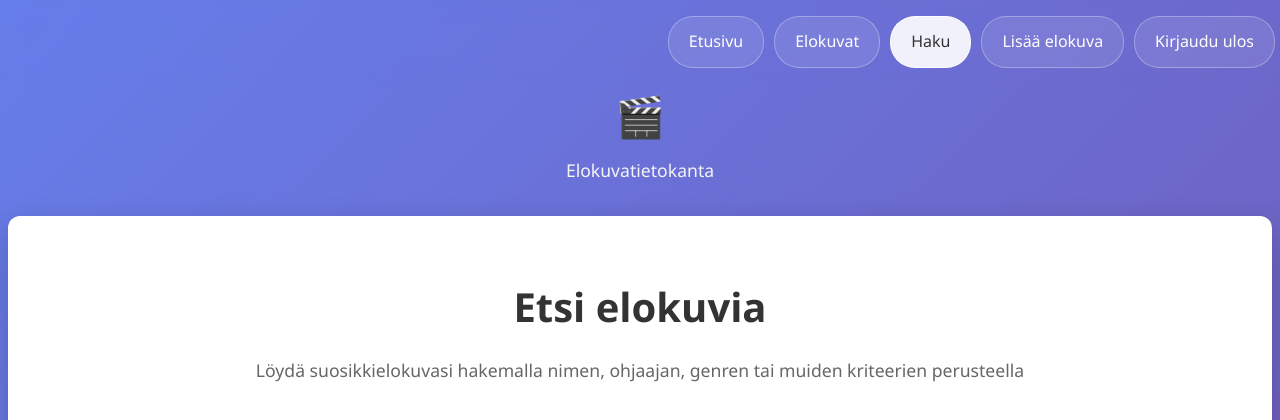
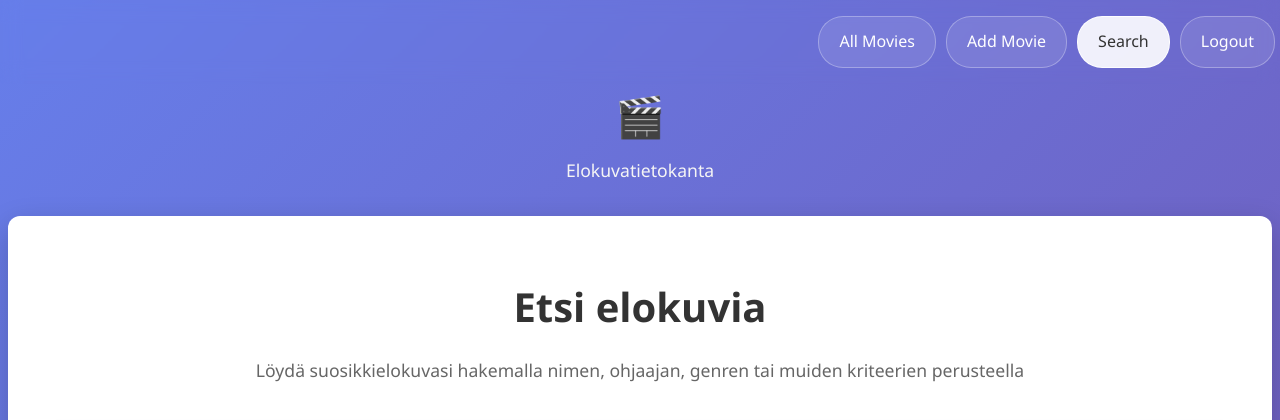
Before and after one commit to leevipun/elokuvakirja, a Flask app: page /search in a window 1280 px wide. Shown: the top 420 px of the page. Run offline with Flask 3, Linux system fonts and the light colour scheme; the visitor is signed in with stand-in values (Sample User, id 1); data comes from the database, SQL or seed files in the repository.

Commit message:
Refactor navigation links in add and search pages for consistency and clarity

```diff
--- a/templates/add.html
+++ b/templates/add.html
@@ -10,6 +10,7 @@
         <nav class="navbar">
             <a href="/" class="navbutton">All Movies</a>
             <a href="/add" class="navbutton active">Add Movie</a>
+            <a href="/search" class="navbutton">Search</a>
             {% if session.username %}
             <a href="/logout" class="navbutton">Logout</a>
             {% else %}
--- a/templates/search.html
+++ b/templates/search.html
@@ -9,11 +9,16 @@
 <body>
     <!-- Navigation -->
     <nav class="navbar">
-        <a href="/" class="navbutton">Etusivu</a>
-        <a href="/movies" class="navbutton">Elokuvat</a>
-        <a href="/search" class="navbutton active">Haku</a>
-        <a href="/add" class="navbutton">Lisää elokuva</a>
-        <a href="/logout" class="navbutton">Kirjaudu ulos</a>
+        <a href="/" class="navbutton ">All Movies</a>
+        {% if session.username %}
+        <a href="/add" class="navbutton">Add Movie</a>
+        {% endif %}
+        <a href="/search" class="navbutton active">Search</a>
+        {% if session.username %}
+        <a href="/logout" class="navbutton">Logout</a>
+        {% else %}
+        <a href="/login" class="navbutton">Login</a>
+        {% endif %}
     </nav>
 
     <!-- Header -->
```
